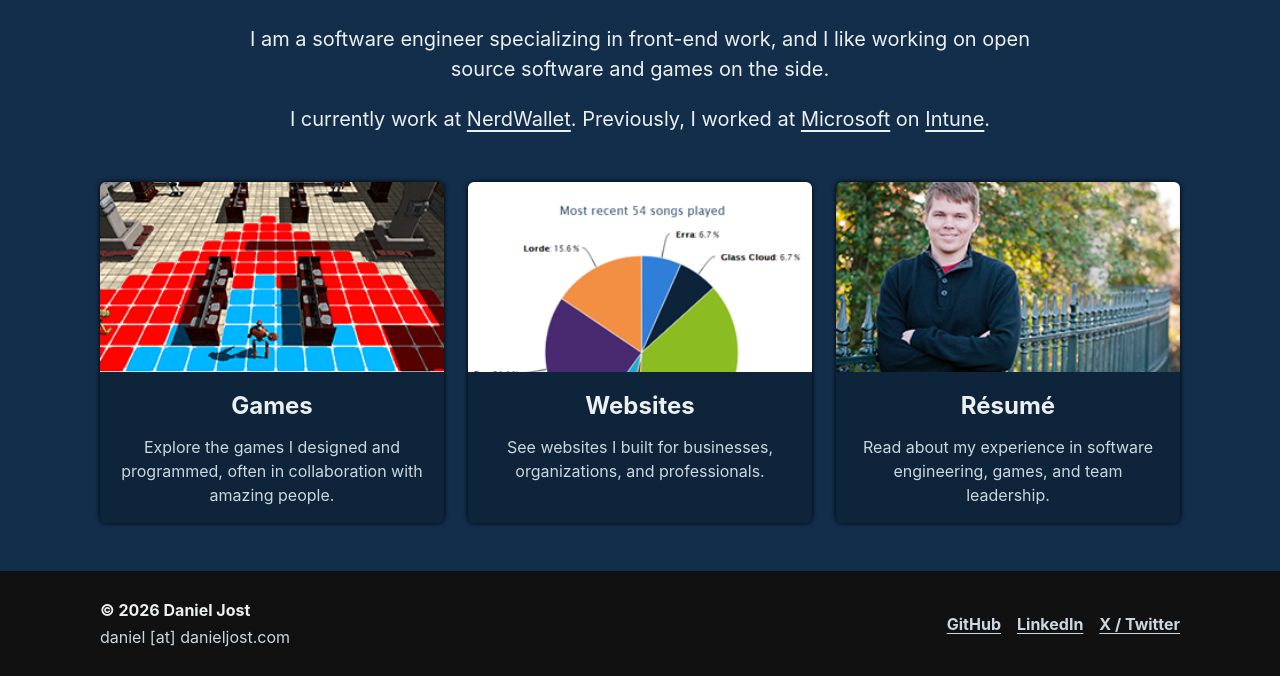
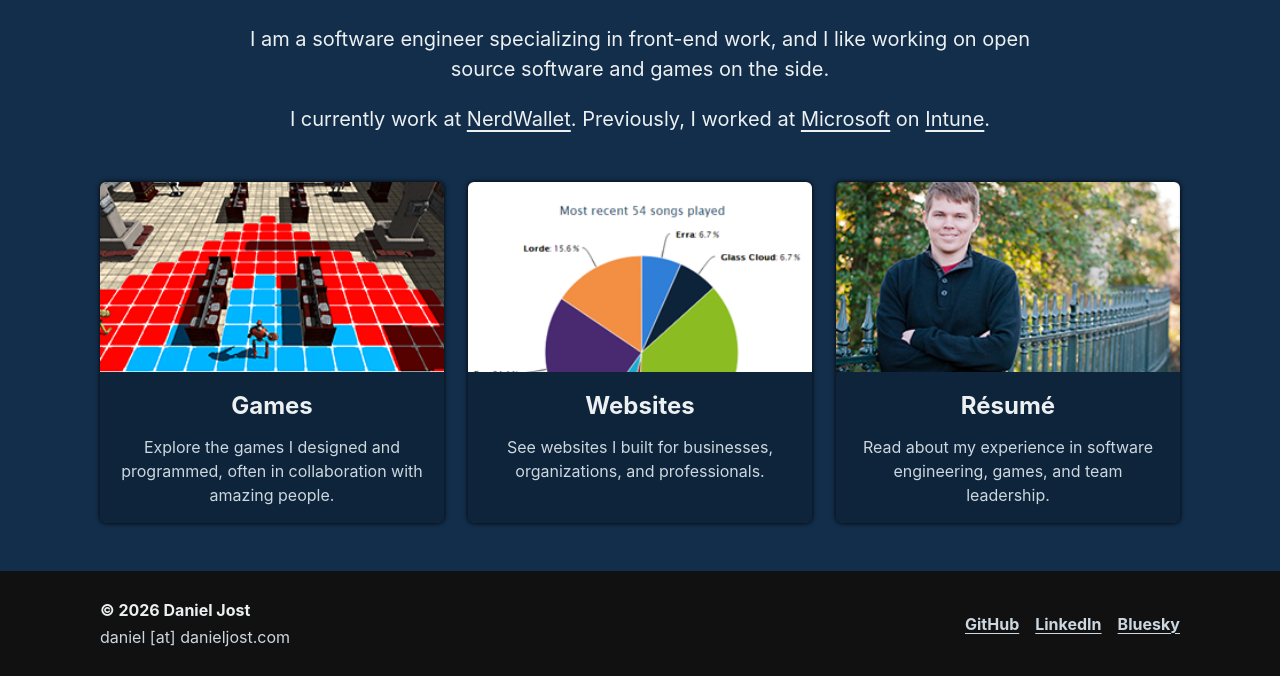
Before and after one commit to PxlBuzzard/danieljost.com, an Astro site: page / in a window 1280 px wide. Shown: the part 565-1241 px from the top of the page. Built offline with nearby package versions, Linux system fonts and the light colour scheme; Astro itself is replaced by a stand-in of ours.

Commit message:
Enable network dev server and update Bluesky link

```diff
--- a/package.json
+++ b/package.json
@@ -5,7 +5,7 @@
   "description": "Daniel Jost's portfolio, built with Astro",
   "license": "Apache-2.0",
   "scripts": {
-    "dev": "astro dev",
+    "dev": "astro dev --host",
     "build": "astro build",
     "preview": "astro preview",
     "lint": "biome lint .",
--- a/src/components/Footer.astro
+++ b/src/components/Footer.astro
@@ -3,7 +3,7 @@ const year = new Date().getFullYear();
 const socialLinks = [
   { href: "https://github.com/PxlBuzzard", label: "GitHub" },
   { href: "https://www.linkedin.com/in/danieljost/", label: "LinkedIn" },
-  { href: "https://twitter.com/_DanielJost_", label: "X / Twitter" },
+  { href: "https://bsky.app/profile/danieljost.com", label: "Bluesky" },
 ];
 ---
 
```
